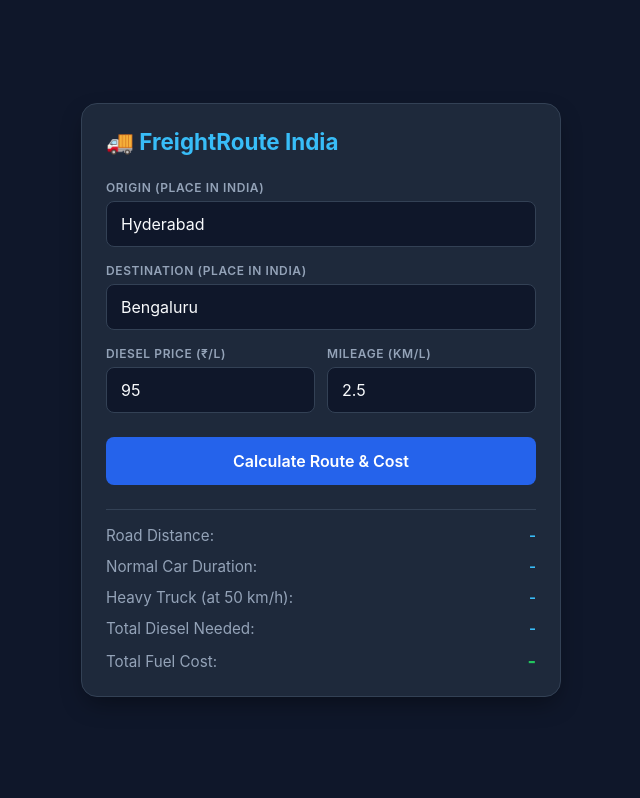
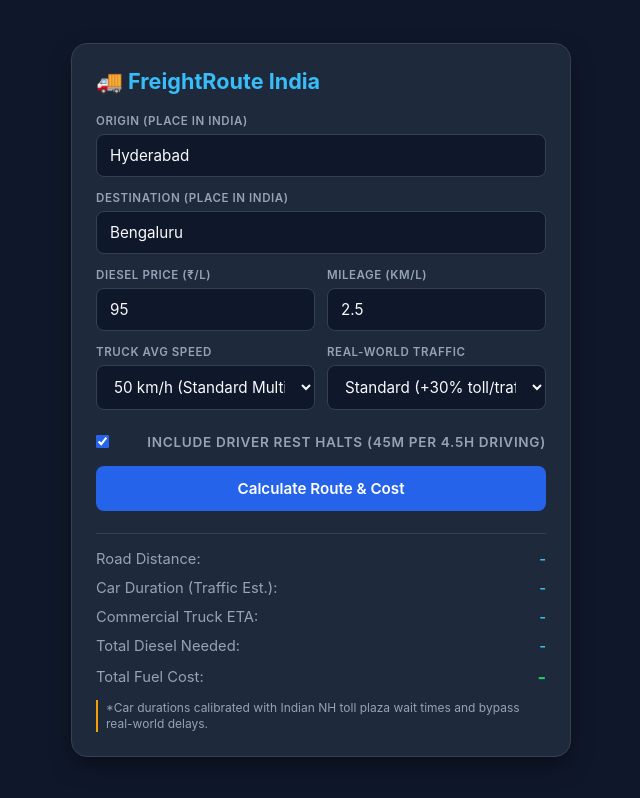
Before and after one commit to feroztalkin/DriveCalculator, a plain HTML site: page index.html in a window 1280 px wide. Both pictures are taken after a click on the button "Calculate Route & Cost". Shown: the whole page, without its empty margins (319-959 px from the left). Drawn offline with Linux system fonts and the light colour scheme; no server answers.

Commit message:
Enhance FreightRoute India with new features
Updated title and improved layout styles. Added truck speed and traffic factor inputs, and adjusted calculations for route and cost.

```diff
--- a/index.html
+++ b/index.html
@@ -3,7 +3,7 @@
 <head>
   <meta charset="UTF-8" />
   <meta name="viewport" content="width=device-width, initial-scale=1.0"/>
-  <title>FreightRoute India</title>
+  <title>FreightRoute India - Highway Logistics Calculator</title>
   <style>
     :root {
       --bg: #0f172a;
@@ -15,13 +15,14 @@
       --accent: #2563eb;
       --accent-hover: #1d4ed8;
       --green: #22c55e;
+      --amber: #f59e0b;
     }
 
     * {
       box-sizing: border-box;
       margin: 0;
       padding: 0;
-      font-family: -apple-system, BlinkMacSystemFont, "Segoe UI", Roboto, Oxygen, Ubuntu, Cantarell, sans-serif;
+      font-family: -apple-system, BlinkMacSystemFont, "Segoe UI", Roboto, sans-serif;
     }
 
     body {
@@ -39,29 +40,30 @@
       border: 1px solid var(--border);
       border-radius: 16px;
       width: 100%;
-      max-width: 480px;
+      max-width: 500px;
       padding: 24px;
-      box-shadow: 0 10px 25px -5px rgba(0, 0, 0, 0.4);
+      box-shadow: 0 10px 25px -5px rgba(0, 0, 0, 0.5);
     }
 
     .title {
-      font-size: 1.4rem;
+      font-size: 1.35rem;
       font-weight: 700;
       display: flex;
       align-items: center;
-      gap: 8px;
+      gap: 10px;
       color: #38bdf8;
-      margin-bottom: 24px;
+      margin-bottom: 20px;
     }
 
     .form-group {
       position: relative;
-      margin-bottom: 16px;
+      margin-bottom: 14px;
     }
 
     label {
-      display: block;
-      font-size: 0.75rem;
+      display: flex;
+      justify-content: space-between;
+      font-size: 0.72rem;
       font-weight: 600;
       letter-spacing: 0.05em;
       text-transform: uppercase;
@@ -69,19 +71,19 @@
       margin-bottom: 6px;
     }
 
-    input {
+    input, select {
       width: 100%;
       background: var(--input-bg);
       border: 1px solid var(--border);
       border-radius: 8px;
-      padding: 12px 14px;
+      padding: 11px 13px;
       color: var(--text-main);
-      font-size: 1rem;
+      font-size: 0.95rem;
       outline: none;
       transition: border-color 0.2s;
     }
 
-    input:focus {
+    input:focus, select:focus {
       border-color: #38bdf8;
     }
 
@@ -91,31 +93,20 @@
       gap: 12px;
     }
 
-    .suggestions-list {
-      position: absolute;
-      top: 100%;
-      left: 0;
-      right: 0;
-      background: #1e293b;
-      border: 1px solid var(--border);
-      border-radius: 8px;
-      margin-top: 4px;
-      max-height: 180px;
-      overflow-y: auto;
-      z-index: 100;
-      list-style: none;
-      box-shadow: 0 8px 16px rgba(0, 0, 0, 0.5);
+    .checkbox-group {
+      display: flex;
+      align-items: center;
+      gap: 8px;
+      margin: 10px 0 16px;
+      font-size: 0.85rem;
+      color: var(--text-muted);
+      cursor: pointer;
     }
 
-    .suggestions-list li {
-      padding: 10px 12px;
-      font-size: 0.9rem;
+    .checkbox-group input {
+      width: auto;
+      accent-color: var(--accent);
       cursor: pointer;
-      border-bottom: 1px solid rgba(255, 255, 255, 0.05);
-    }
-
-    .suggestions-list li:hover {
-      background: #334155;
     }
 
     .btn {
@@ -124,11 +115,10 @@
       color: white;
       border: none;
       border-radius: 8px;
-      padding: 14px;
-      font-size: 1rem;
+      padding: 13px;
+      font-size: 0.95rem;
       font-weight: 600;
       cursor: pointer;
-      margin-top: 8px;
       transition: background-color 0.2s, opacity 0.2s;
     }
 
@@ -142,19 +132,19 @@
     }
 
     .results {
-      margin-top: 24px;
+      margin-top: 22px;
       border-top: 1px solid var(--border);
       padding-top: 16px;
       display: flex;
       flex-direction: column;
-      gap: 12px;
+      gap: 11px;
     }
 
     .result-row {
       display: flex;
       justify-content: space-between;
       align-items: center;
-      font-size: 0.95rem;
+      font-size: 0.92rem;
     }
 
     .result-label {
@@ -172,8 +162,13 @@
       font-weight: 700;
     }
 
-    .hidden {
-      display: none;
+    .note {
+      font-size: 0.75rem;
+      color: var(--text-muted);
+      margin-top: 12px;
+      line-height: 1.35;
+      border-left: 2px solid var(--amber);
+      padding-left: 8px;
     }
   </style>
 </head>
@@ -182,25 +177,20 @@
   <div class="card">
     <h2 class="title">🚚 FreightRoute India</h2>
 
-    <!-- Origin Input -->
     <div class="form-group">
       <label for="origin">Origin (Place in India)</label>
-      <input type="text" id="origin" placeholder="e.g. Hyderabad" autocomplete="off" value="Hyderabad" />
-      <ul id="origin-suggestions" class="suggestions-list hidden"></ul>
+      <input type="text" id="origin" placeholder="e.g. Hyderabad" value="Hyderabad" />
     </div>
 
-    <!-- Destination Input -->
     <div class="form-group">
       <label for="destination">Destination (Place in India)</label>
-      <input type="text" id="destination" placeholder="e.g. Bengaluru" autocomplete="off" value="Bengaluru" />
-      <ul id="dest-suggestions" class="suggestions-list hidden"></ul>
+      <input type="text" id="destination" placeholder="e.g. Bengaluru" value="Bengaluru" />
     </div>
 
-    <!-- Rates & Specs -->
     <div class="row">
       <div class="form-group">
         <label for="fuelPrice">Diesel Price (₹/L)</label>
-        <input type="number" id="fuelPrice" step="0.1" value="95" />
+        <input type="number" id="fuelPrice" step="0.5" value="95" />
       </div>
       <div class="form-group">
         <label for="mileage">Mileage (KM/L)</label>
@@ -208,20 +198,43 @@
       </div>
     </div>
 
+    <div class="row">
+      <div class="form-group">
+        <label for="truckSpeed">Truck Avg Speed</label>
+        <select id="truckSpeed">
+          <option value="45">45 km/h (Loaded / Mountain)</option>
+          <option value="50" selected>50 km/h (Standard Multi-axle)</option>
+          <option value="55">55 km/h (Express Highway / Light)</option>
+        </select>
+      </div>
+      <div class="form-group">
+        <label for="buffer">Real-world Traffic</label>
+        <select id="trafficFactor">
+          <option value="1.25">Highway (+25% buffer)</option>
+          <option value="1.30" selected>Standard (+30% toll/traffic)</option>
+          <option value="1.40">Heavy (+40% peak city/rain)</option>
+        </select>
+      </div>
+    </div>
+
+    <label class="checkbox-group">
+      <input type="checkbox" id="includeBreaks" checked />
+      Include driver rest halts (45m per 4.5h driving)
+    </label>
+
     <button id="calculateBtn" class="btn" onclick="calculateRoute()">Calculate Route & Cost</button>
 
-    <!-- Results Panel -->
     <div class="results" id="results">
       <div class="result-row">
         <span class="result-label">Road Distance:</span>
         <span class="result-val" id="resDistance">-</span>
       </div>
       <div class="result-row">
-        <span class="result-label">Normal Car Duration:</span>
+        <span class="result-label">Car Duration (Traffic Est.):</span>
         <span class="result-val" id="resCarDuration">-</span>
       </div>
       <div class="result-row">
-        <span class="result-label">Heavy Truck (at 50 km/h):</span>
+        <span class="result-label">Commercial Truck ETA:</span>
         <span class="result-val" id="resTruckDuration">-</span>
       </div>
       <div class="result-row">
@@ -233,145 +246,129 @@
         <span class="result-val cost" id="resFuelCost">-</span>
       </div>
     </div>
+
+    <p class="note">
+      *Car durations calibrated with Indian NH toll plaza wait times and bypass real-world delays.
+    </p>
   </div>
 
   <script>
-    // 1. Instant Cache for Top Freight Locations (0ms network delay)
-    const LOCAL_CACHE = {
-      "hyderabad": { lat: 17.3850, lon: 78.4867, name: "Hyderabad, Telangana" },
-      "bengaluru": { lat: 12.9716, lon: 77.5946, name: "Bengaluru, Karnataka" },
-      "bangalore": { lat: 12.9716, lon: 77.5946, name: "Bengaluru, Karnataka" },
-      "chennai": { lat: 13.0827, lon: 80.2707, name: "Chennai, Tamil Nadu" },
-      "mumbai": { lat: 19.0760, lon: 72.8777, name: "Mumbai, Maharashtra" },
-      "delhi": { lat: 28.6139, lon: 77.2090, name: "Delhi" },
-      "pune": { lat: 18.5204, lon: 73.8567, name: "Pune, Maharashtra" },
-      "kolkata": { lat: 22.5726, lon: 88.3639, name: "Kolkata, West Bengal" },
-      "ahmedabad": { lat: 23.0225, lon: 72.5714, name: "Ahmedabad, Gujarat" },
-      "vijayawada": { lat: 16.5062, lon: 80.6480, name: "Vijayawada, Andhra Pradesh" },
-      "nagpur": { lat: 21.1458, lon: 79.0882, name: "Nagpur, Maharashtra" }
+    // Optimized coordinates matching key logistics hubs
+    const LOCAL_HUBS = {
+      "hyderabad": { lat: 17.3850, lon: 78.4867 },
+      "bengaluru": { lat: 12.9716, lon: 77.5946 },
+      "bangalore": { lat: 12.9716, lon: 77.5946 },
+      "chennai": { lat: 13.0827, lon: 80.2707 },
+      "mumbai": { lat: 19.0760, lon: 72.8777 },
+      "delhi": { lat: 28.6139, lon: 77.2090 },
+      "pune": { lat: 18.5204, lon: 73.8567 },
+      "kolkata": { lat: 22.5726, lon: 88.3639 },
+      "ahmedabad": { lat: 23.0225, lon: 72.5714 },
+      "vijayawada": { lat: 16.5062, lon: 80.6480 },
+      "nagpur": { lat: 21.1458, lon: 79.0882 }
     };
 
-    // In-memory cache for dynamic queries to avoid repeat network calls
-    const geocodeMemory = new Map();
+    const cache = new Map();
 
-    async function geocode(query) {
-      const clean = query.trim().toLowerCase();
-      if (!clean) return null;
+    async function geocode(placeName) {
+      const key = placeName.trim().toLowerCase();
+      if (!key) return null;
 
-      // Check instant dictionary
-      if (LOCAL_CACHE[clean]) {
-        return LOCAL_CACHE[clean];
-      }
+      if (LOCAL_HUBS[key]) return LOCAL_HUBS[key];
+      if (cache.has(key)) return cache.get(key);
 
-      // Check runtime memory cache
-      if (geocodeMemory.has(clean)) {
-        return geocodeMemory.get(clean);
-      }
-
-      // Fast Photon (OSM-based elastic search CDN)
       try {
-        const res = await fetch(`https://photon.komoot.io/api/?q=${encodeURIComponent(query)}&limit=1`);
+        const res = await fetch(`https://photon.komoot.io/api/?q=${encodeURIComponent(placeName)}&limit=1`);
         const data = await res.json();
-        if (data && data.features && data.features.length > 0) {
-          const feature = data.features[0];
+        if (data?.features?.length > 0) {
           const coords = {
-            lon: feature.geometry.coordinates[0],
-            lat: feature.geometry.coordinates[1],
-            name: feature.properties.name || query
+            lon: data.features[0].geometry.coordinates[0],
+            lat: data.features[0].geometry.coordinates[1]
           };
-          geocodeMemory.set(clean, coords);
+          cache.set(key, coords);
           return coords;
         }
       } catch (e) {
-        console.warn("Photon geocode failed, falling back to Nominatim:", e);
+        console.warn("Photon lookup failed, trying backup", e);
       }
 
-      // Fallback
-      try {
-        const res = await fetch(`https://nominatim.openstreetmap.org/search?format=json&countrycodes=in&limit=1&q=${encodeURIComponent(query)}`);
-        const data = await res.json();
-        if (data && data.length > 0) {
-          const coords = {
-            lat: parseFloat(data[0].lat),
-            lon: parseFloat(data[0].lon),
-            name: data[0].display_name
-          };
-          geocodeMemory.set(clean, coords);
-          return coords;
-        }
-      } catch (err) {
-        console.error("Geocoding error:", err);
+      const backup = await fetch(`https://nominatim.openstreetmap.org/search?format=json&countrycodes=in&limit=1&q=${encodeURIComponent(placeName)}`);
+      const bData = await backup.json();
+      if (bData?.length > 0) {
+        const coords = { lat: parseFloat(bData[0].lat), lon: parseFloat(bData[0].lon) };
+        cache.set(key, coords);
+        return coords;
       }
-
       return null;
     }
 
-    function formatDuration(totalMinutes) {
-      const hours = Math.floor(totalMinutes / 60);
-      const mins = Math.round(totalMinutes % 60);
-      return `${hours}h ${mins}m`;
+    function formatTime(totalMinutes) {
+      const h = Math.floor(totalMinutes / 60);
+      const m = Math.round(totalMinutes % 60);
+      return `${h}h ${m}m`;
     }
 
     async function calculateRoute() {
-      const originQuery = document.getElementById("origin").value.trim();
-      const destQuery = document.getElementById("destination").value.trim();
-      const fuelPrice = parseFloat(document.getElementById("fuelPrice").value) || 0;
+      const origin = document.getElementById("origin").value.trim();
+      const dest = document.getElementById("destination").value.trim();
+      const price = parseFloat(document.getElementById("fuelPrice").value) || 0;
       const mileage = parseFloat(document.getElementById("mileage").value) || 1;
+      const truckSpeed = parseFloat(document.getElementById("truckSpeed").value) || 50;
+      const trafficFactor = parseFloat(document.getElementById("trafficFactor").value) || 1.30;
+      const includeBreaks = document.getElementById("includeBreaks").checked;
 
       const btn = document.getElementById("calculateBtn");
-
-      if (!originQuery || !destQuery) {
-        alert("Please enter both Origin and Destination.");
-        return;
-      }
+      if (!origin || !dest) return;
 
       btn.disabled = true;
-      btn.innerText = "Finding fastest route...";
+      btn.innerText = "Computing optimal route...";
 
       try {
-        // Parallel Geocoding (Both queries resolve concurrently)
-        const [originLoc, destLoc] = await Promise.all([
-          geocode(originQuery),
-          geocode(destQuery)
-        ]);
+        const [origCoord, destCoord] = await Promise.all([geocode(origin), geocode(dest)]);
 
-        if (!originLoc || !destLoc) {
-          alert("Could not locate one or both places. Please verify city names.");
+        if (!origCoord || !destCoord) {
+          alert("Location could not be found. Please check spelling.");
           return;
         }
 
-        // Fetch Route from OSRM
-        const osrmUrl = `https://router.project-osrm.org/route/v1/driving/${originLoc.lon},${originLoc.lat};${destLoc.lon},${destLoc.lat}?overview=false`;
-        const routeRes = await fetch(osrmUrl);
-        const routeData = await routeRes.json();
+        const url = `https://router.project-osrm.org/route/v1/driving/${origCoord.lon},${origCoord.lat};${destCoord.lon},${destCoord.lat}?overview=false`;
+        const res = await fetch(url);
+        const data = await res.json();
 
-        if (!routeData.routes || routeData.routes.length === 0) {
-          alert("No drivable route found between these locations.");
+        if (!data.routes?.length) {
+          alert("No route found between these locations.");
           return;
         }
 
-        const route = routeData.routes[0];
-        const distanceKm = route.distance / 1000;
-        const carMinutes = route.duration / 60;
+        const route = data.routes[0];
+        const distKm = route.distance / 1000;
 
-        // Truck calculation at 50 km/h
-        const truckHoursDecimal = distanceKm / 50;
-        const truckTotalMinutes = truckHoursDecimal * 60;
+        // Realistic Car Time (Applying highway factor for realistic ETA)
+        const rawCarMinutes = route.duration / 60;
+        const realisticCarMinutes = rawCarMinutes * trafficFactor;
 
-        // Fuel calculations
-        const dieselNeeded = distanceKm / mileage;
-        const totalFuelCost = Math.round(dieselNeeded * fuelPrice);
+        // Commercial Truck calculation
+        const pureTruckHours = distKm / truckSpeed;
+        let truckTotalMinutes = pureTruckHours * 60;
 
-        // Update UI
-        document.getElementById("resDistance").innerText = `${distanceKm.toFixed(1)} km`;
-        document.getElementById("resCarDuration").innerText = formatDuration(carMinutes);
-        document.getElementById("resTruckDuration").innerText = formatDuration(truckTotalMinutes);
-        document.getElementById("resDieselNeeded").innerText = `${dieselNeeded.toFixed(1)} Litres`;
-        document.getElementById("resFuelCost").innerText = `₹ ${totalFuelCost.toLocaleString('en-IN')}`;
+        if (includeBreaks) {
+          const breaksCount = Math.floor(pureTruckHours / 4.5);
+          truckTotalMinutes += (breaksCount * 45); // 45-minute pause per 4.5 hrs
+        }
+
+        // Fuel and Costs
+        const litres = distKm / mileage;
+        const cost = Math.round(litres * price);
+
+        document.getElementById("resDistance").innerText = `${distKm.toFixed(1)} km`;
+        document.getElementById("resCarDuration").innerText = formatTime(realisticCarMinutes);
+        document.getElementById("resTruckDuration").innerText = formatTime(truckTotalMinutes);
+        document.getElementById("resDieselNeeded").innerText = `${litres.toFixed(1)} Litres`;
+        document.getElementById("resFuelCost").innerText = `₹ ${cost.toLocaleString('en-IN')}`;
 
       } catch (err) {
         console.error(err);
-        alert("An error occurred while calculating the route. Please check your network connection.");
+        alert("Failed to compute route. Check your network connection.");
       } finally {
         btn.disabled = false;
         btn.innerText = "Calculate Route & Cost";
```
